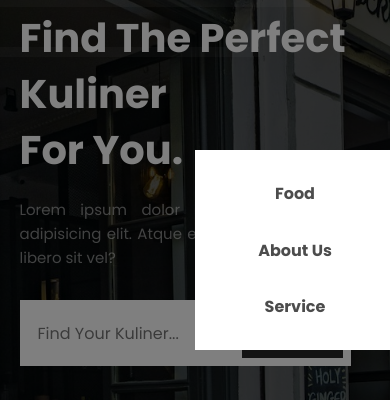
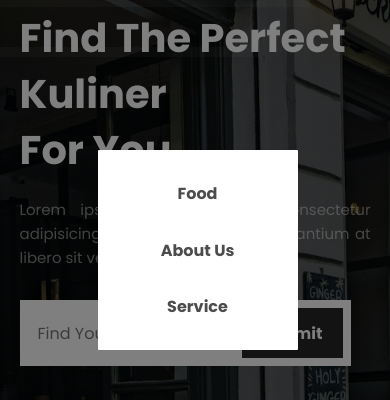
Before and after one commit to ganjarnop/ifooder, a plain HTML site: page index.html in a window 390 px wide. Both pictures are taken after a click on the icon 355 px from the left and 33 px from the top of the page. Shown: the part 103-503 px from the top of the page. Drawn offline with nearby package versions, Linux system fonts and the light colour scheme.

Commit message:
Add files via upload

```diff
--- a/dist/css/style.css
+++ b/dist/css/style.css
@@ -663,15 +663,18 @@ footer .box-footer .box:nth-child(3) i {
         background-color: #fff;
         flex-direction: column;
         top: 30%;
-        left: 100%;
+        left: 50%;
         width: 200px;
         height: 200px;
         justify-content: space-evenly;
         transition: all 0.3s ease;
+        opacity: 0;
+        border-radius: 1px;
     }
 
     .header .box-header .box:nth-child(1) .menu-nav .menu.menu-active {
-        left: 50%;
+        left: 25%;
+        opacity: 1;
     }
 
     .header .box-header .box:nth-child(1) ul li {
@@ -839,6 +842,10 @@ footer .box-footer .box:nth-child(3) i {
         height: 55%;
     }
 
+    .bg-fixed {
+        height: 50vh;
+    }
+
     .about .box-about .box:nth-child(2) p {
         margin-bottom: 20px;
         font-size: 15px;
```
